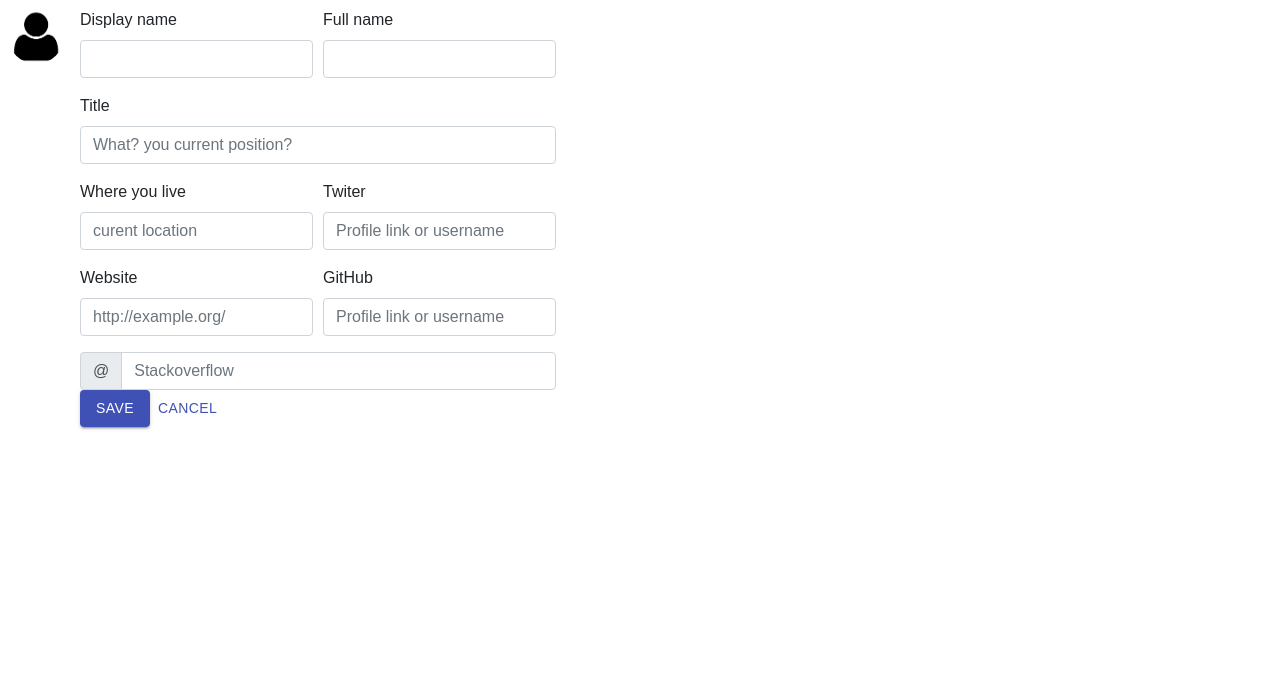
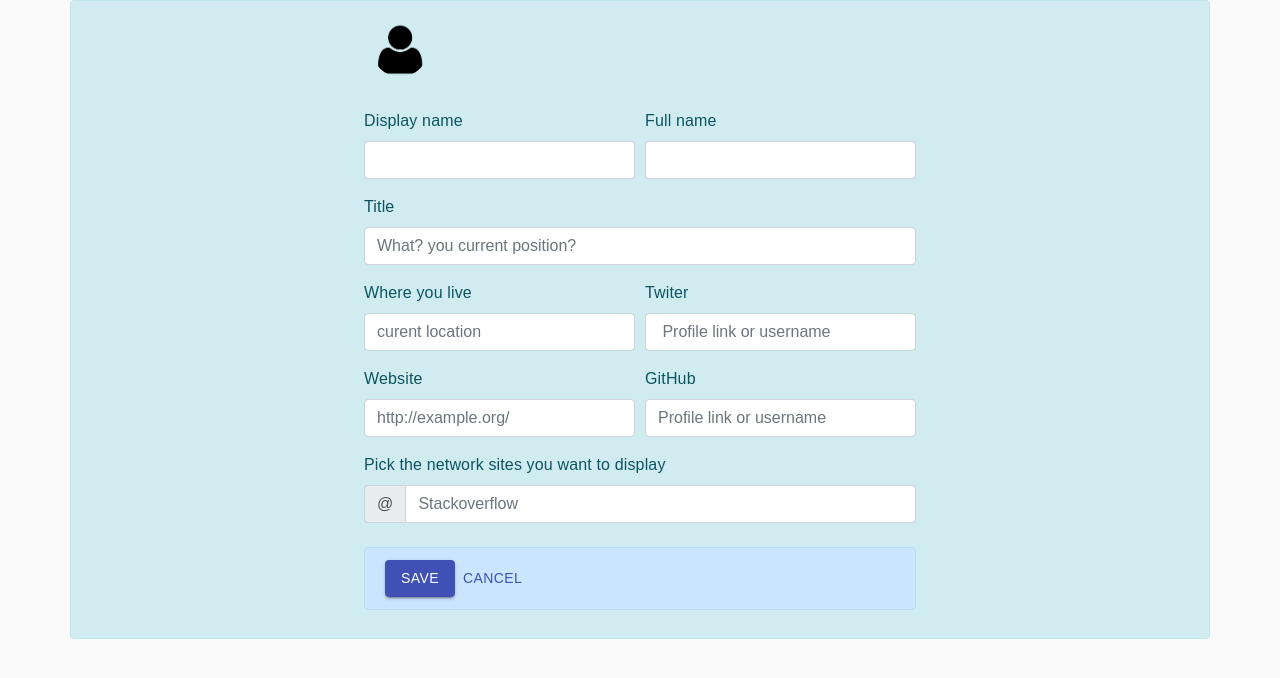
Before and after one commit to duclong09/user-developer-story, a React app: page / in a window 1280 px wide. Built offline with nearby package versions, Linux system fonts and the light colour scheme.

Commit message:
update-story

```diff
--- a/package.json
+++ b/package.json
@@ -12,6 +12,7 @@
     "axios": "^0.21.0",
     "bootstrap": "^4.5.3",
     "draft-js": "^0.11.7",
+    "font-awesome": "^4.7.0",
     "mui-rte": "^1.26.2",
     "node-sass": "^4.14.1",
     "react": "^17.0.1",
--- a/public/index.html
+++ b/public/index.html
@@ -16,6 +16,12 @@
       href="https://maxcdn.bootstrapcdn.com/bootstrap/4.0.0/css/bootstrap.min.css"
       integrity="sha384-Gn5384xqQ1aoWXA+058RXPxPg6fy4IWvTNh0E263XmFcJlSAwiGgFAW/dAiS6JXm"
       crossorigin="anonymous"
+    />
+
+    <link
+      rel="stylesheet"
+      href="  https://stackpath.bootstrapcdn.com/font-awesome/4.7.0/css/font-awesome.min.css"
+
     />
     <!--
       manifest.json provides metadata used when your web app is installed on a
--- a/src/pages/UserDeveloperStory/index.js
+++ b/src/pages/UserDeveloperStory/index.js
@@ -4,6 +4,10 @@ import Avatar from "@material-ui/core/Avatar";
 import Button from "@material-ui/core/Button";
 import ButtonGroup from "@material-ui/core/ButtonGroup";
 import PersonAvatar from "../../images/Person-Avatar.png";
+import CssBaseline from "@material-ui/core/CssBaseline";
+import Typography from "@material-ui/core/Typography";
+import Container from "@material-ui/core/Container";
+
 const index = makeStyles((theme) => ({
   root: {
     display: "flex",
@@ -26,13 +30,20 @@ export default function ImageAvatars() {
   const classes = index();
 
   return (
+    <div className="alert alert-info container">
+      <React.Fragment>
+        <CssBaseline />
+        <Container maxWidth="sm">
+          <Typography component="div">
             <div className={classes.root}>
               <Avatar
                 alt="Remy Sharp"
                 src={PersonAvatar}
                 className={classes.large}
               />
-
+            </div>
+            <div>
+              <br />
               <form>
                 <div className="form-row">
                   <div className="form-group col-md-6">
@@ -67,7 +78,7 @@ export default function ImageAvatars() {
                     <input
                       className="form-control"
                       id="inputFullname"
-              placeholder="Profile link or username"
+                      placeholder=" Profile link or username"
                     />
                   </div>
                 </div>
@@ -90,6 +101,9 @@ export default function ImageAvatars() {
                   </div>
                 </div>
 
+                <label htmlFor="inputFullname">
+                  Pick the network sites you want to display
+                </label>
                 <div className="input-group flex-nowrap">
                   <div className="input-group-prepend">
                     <span className="input-group-text" id="addon-wrapping">
@@ -104,10 +118,10 @@ export default function ImageAvatars() {
                     aria-describedby="addon-wrapping"
                   />
                 </div>
+
                 <div>
-          {/* <button type="submit" className="btn btn-primary">Save</button>
-        <button type="submit" className="">Cancel</button> */}
-
+                  <br />
+                  <div className="alert alert-primary">
                     <ButtonGroup
                       orientation="vertical"
                       color="primary"
@@ -125,7 +139,12 @@ export default function ImageAvatars() {
                       <Button>Cancel</Button>
                     </ButtonGroup>
                   </div>
+                </div>
               </form>
+            </div>
+          </Typography>
+        </Container>
+      </React.Fragment>
     </div>
   );
 }
--- a/src/pages/UserDeveloperStory/index.scss
+++ b/src/pages/UserDeveloperStory/index.scss
@@ -0,0 +1,15 @@
+input{
+    border:none;
+    background-color: transparent;
+  }
+
+  input:focus,
+  select:focus,
+  textarea:focus,
+  button:focus {
+      outline: none;
+  }
+
+  .fa-user-circle-o{
+    color: gray;
+  }
```
Also changed, not shown: 1 other file. Lines whose indentation alone changed are shown as unchanged.
